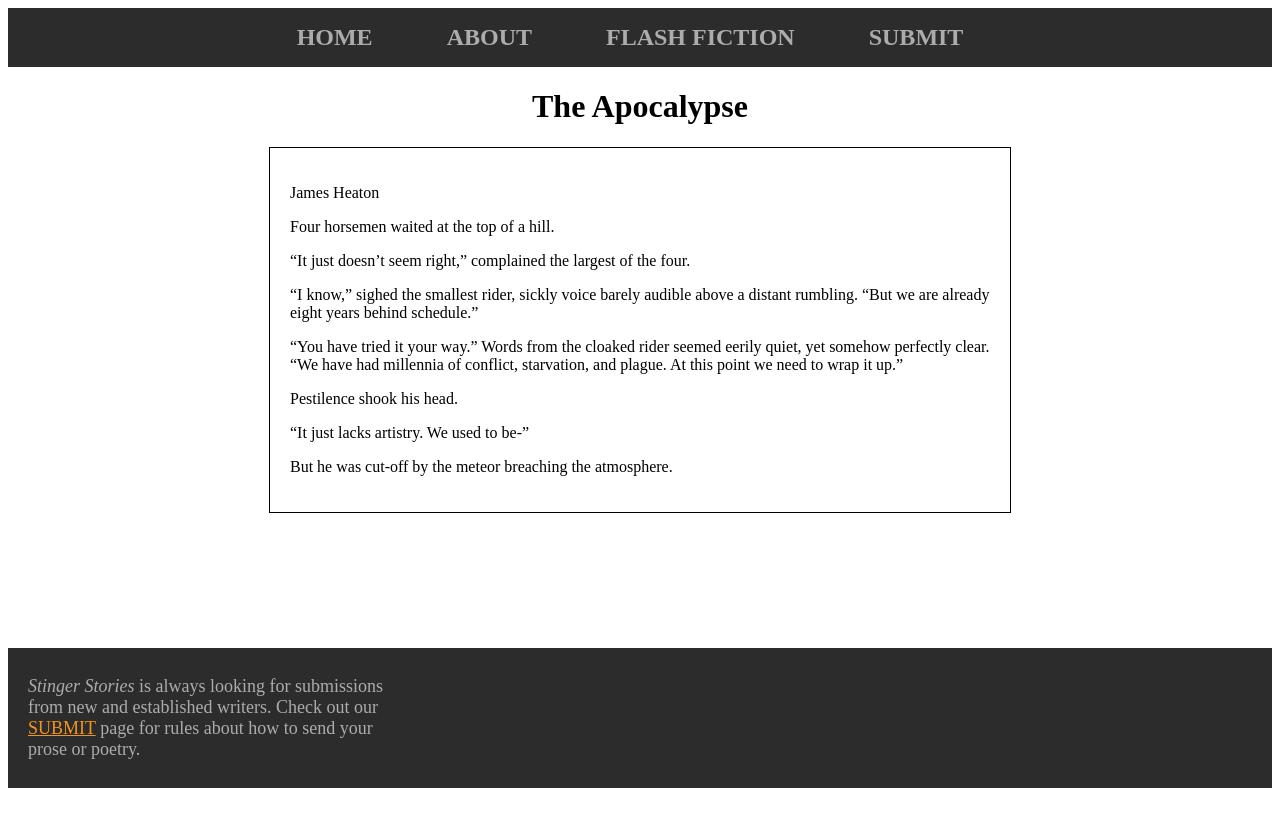
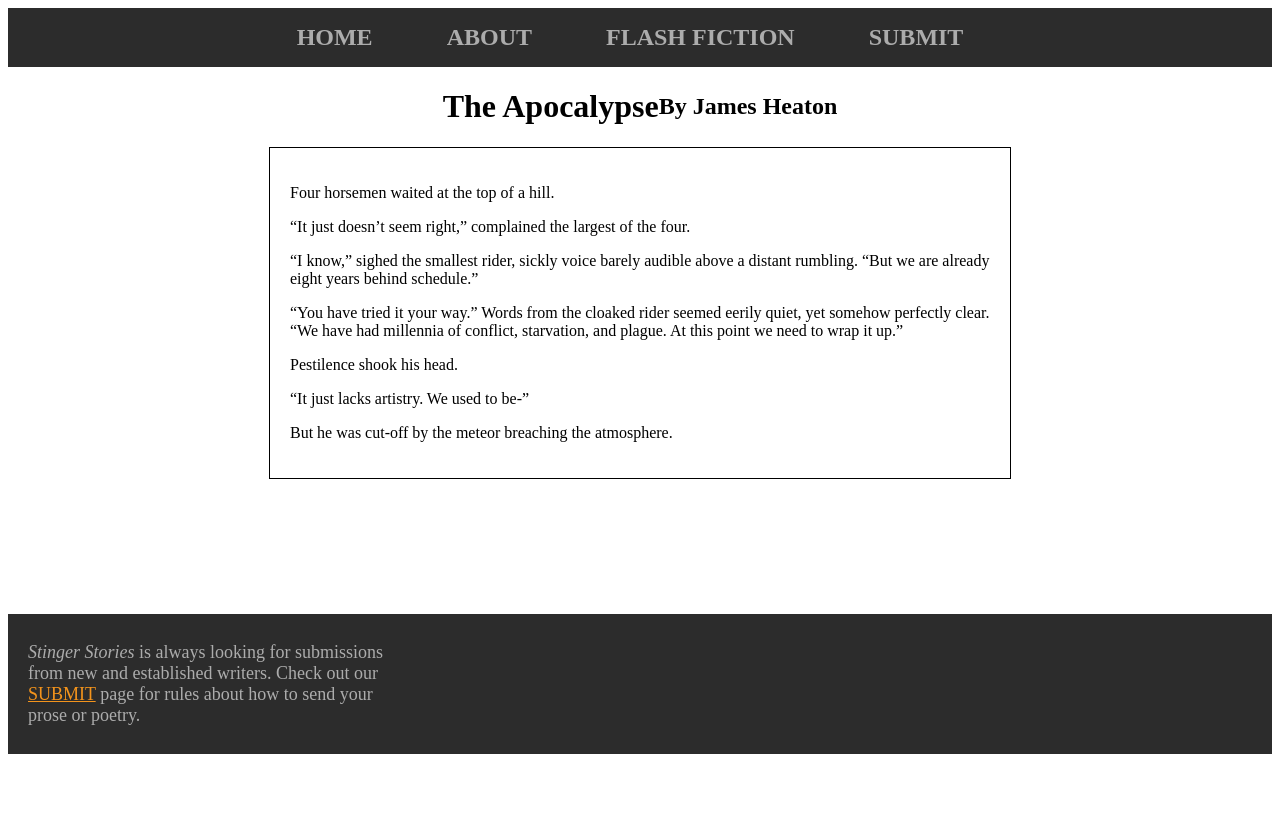
Before and after one commit to jwheatonumich/stinger-stories, a Jekyll site: the page built from _posts/2020-07-30-the-apocalypse.markdown, in a window 1280 px wide. Shown: the top 827 px of the page. Built offline with Jekyll 4.4.1, drawn with Linux system fonts in a browser that asks for light colours.

Commit message:
Moved author to h2

```diff
--- a/_layouts/post.html
+++ b/_layouts/post.html
@@ -32,10 +32,11 @@ span{
     <div id="body-div">
         <div id="logo-div">
             <h1>{{ :page.title }}</h1>
+            <h2 id="author">By {{ :page.author }}</h2>
         </div>
 
         <div id="body-text-div">
-            <p id="author">{{ :page.author }}</p>
+
             <p id="description"> {{ content }}</p>
         </div>
     </div>
```
